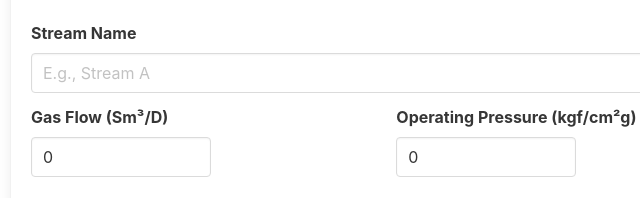
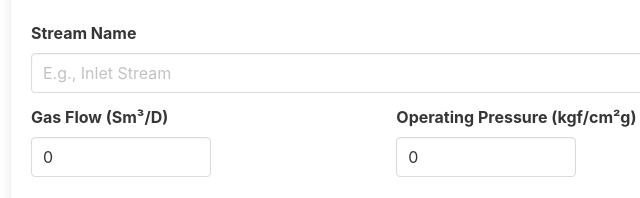
Before and after one commit to chemworks/LineCalculation, a plain HTML site: page index.html in a window 1280 px wide. Shown: the part 335-533 px from the top of the page, 73-713 px from the left. Drawn offline with nearby package versions, Linux system fonts and the light colour scheme.

Commit message:
Update index.html

```diff
--- a/index.html
+++ b/index.html
@@ -129,7 +129,6 @@
             <h1 class="title is-2 has-text-centered">Line Calculation Report</h1>
             <p class="subtitle is-5 has-text-centered">Sizing and verification tool by fluid type</p>
 
-            <!-- Collapsible Project Info Section -->
             <div class="card mb-5">
                 <header class="card-header is-clickable">
                     <p class="card-header-title">
@@ -196,7 +195,7 @@
                     <div class="field">
                         <label class="label">Stream Name</label>
                         <div class="control">
-                            <input class="input" type="text" id="pc-stream-name" placeholder="E.g., Stream A" required>
+                            <input class="input" type="text" id="pc-stream-name" placeholder="E.g., Inlet Stream" required>
                         </div>
                     </div>
                     <div class="columns is-multiline">
```
